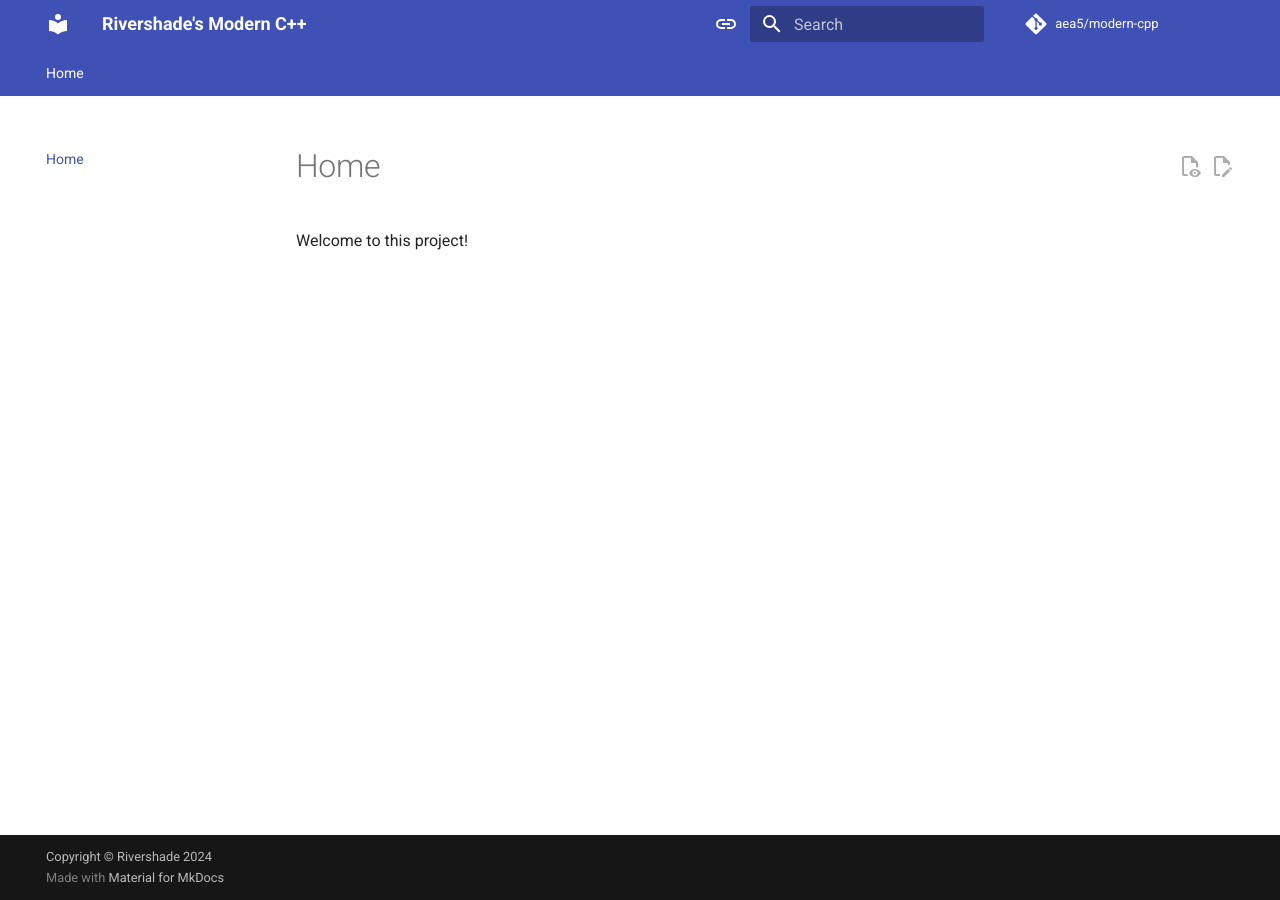
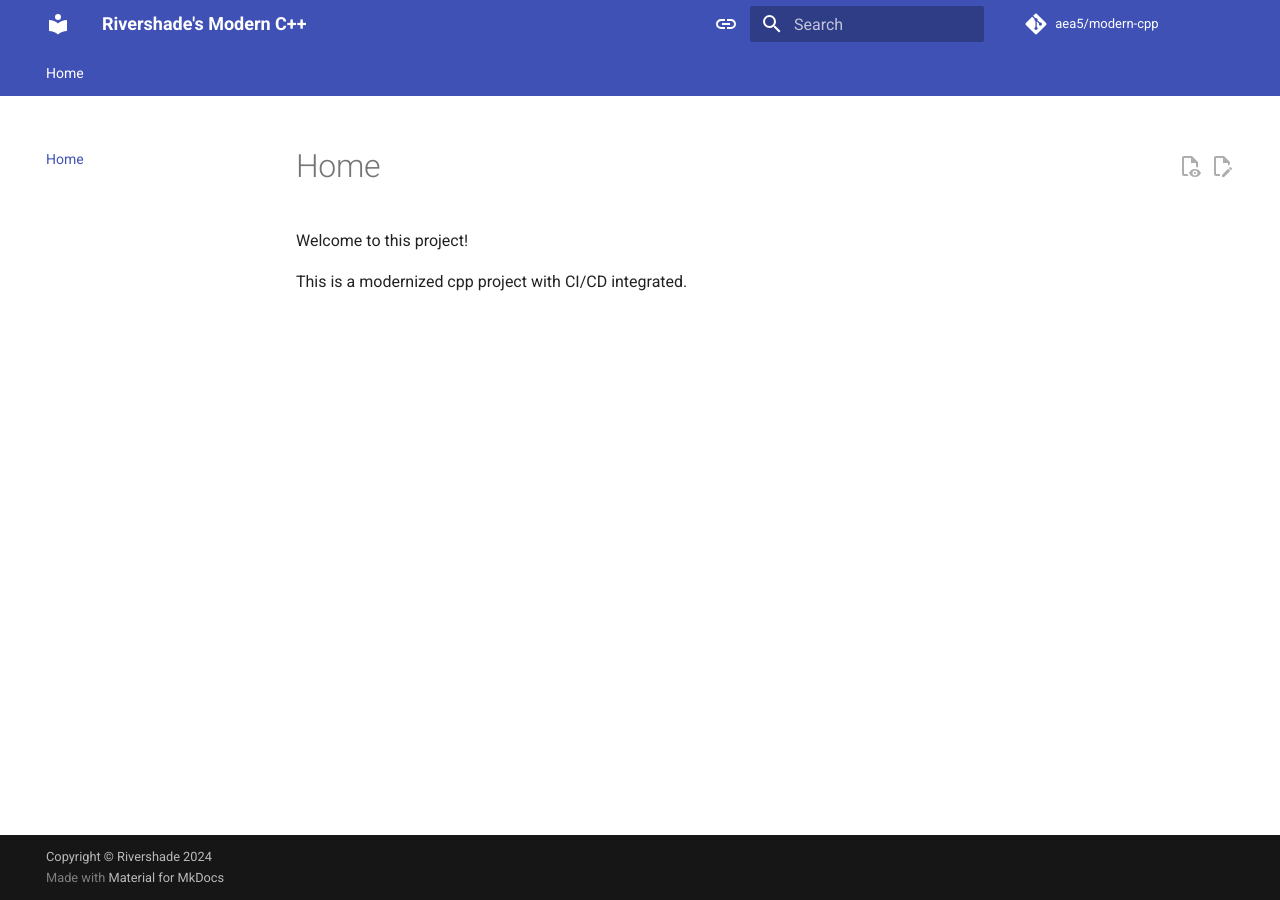
Before and after one commit to aea5/modern-cpp, an MkDocs documentation site: the page built from docs/index.md, in a window 1280 px wide. Built offline with MkDocs 1.6.1 and Material for MkDocs 9.7.7, drawn with Linux system fonts in a browser that asks for light colours; comment, search, counter and statistics services are not loaded; the version menu is left out.

Commit message:
update index.md

```diff
--- a/docs/index.md
+++ b/docs/index.md
@@ -1 +1,3 @@
 Welcome to this project!
+
+This is a modernized cpp project with CI/CD integrated.
```
